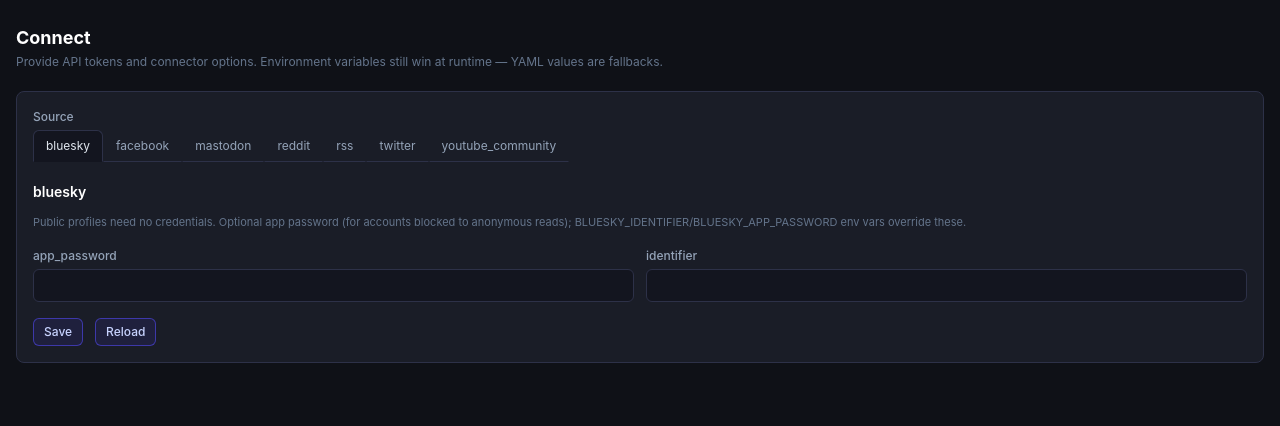
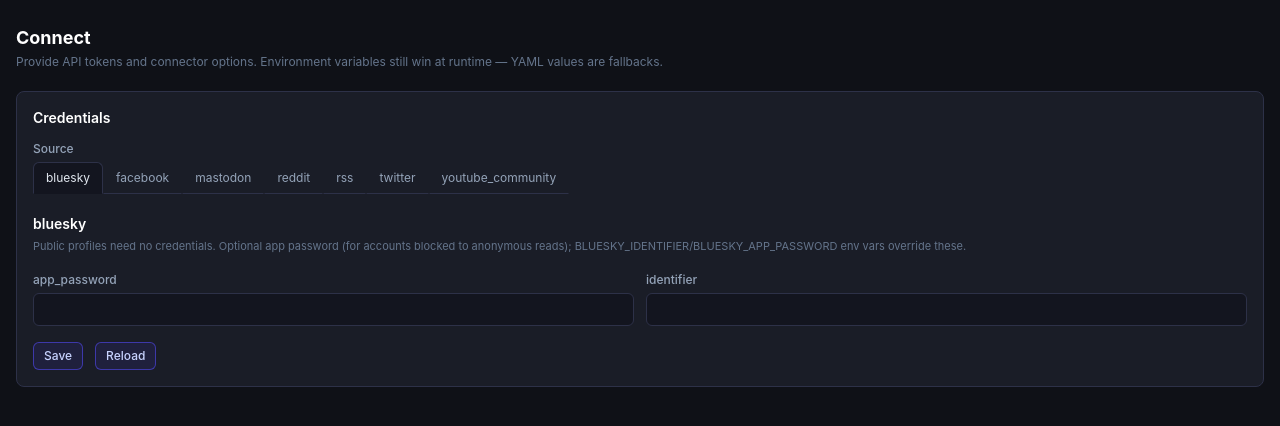
Before and after one commit to StuartJAtkinson/socialMediaArchiver, a Flask app: page /connect in a window 1280 px wide. Shown: the part 49-475 px from the top of the page. Run offline with Flask 3, Linux system fonts and the light colour scheme; some libraries are stand-ins or nearby versions.

Commit message:
style(ui): open Connect's panel with a Credentials heading like Storage's
The per-source title under the tabs drops to an h3, so both one-of-N
selector panels run heading -> label -> tabs -> form.

Co-Authored-By: Claude Opus 5.5 <noreply@anthropic.com>

```diff
--- a/templates/stages/connect.html
+++ b/templates/stages/connect.html
@@ -20,6 +20,7 @@
 
     <!-- Source tabs: inside the panel under a field label, same as Storage's backend selector. -->
     <div class="panel p-4">
+      <h2 class="panel-title">Credentials</h2>
       <label class="field-label">Source</label>
       <div class="source-tabs flex flex-wrap mb-5">
         <template x-for="s in sources" :key="s">
@@ -30,7 +31,7 @@
       </div>
       <template x-if="active && draft[active]">
         <div>
-          <h2 class="panel-title" x-text="active"></h2>
+          <h3 class="text-sm font-semibold text-heading mb-1" x-text="active"></h3>
           <p class="field-hint mb-4" x-text="hint(active)"></p>
           <div class="grid grid-cols-1 md:grid-cols-2 gap-3">
             <template x-for="(value, key) in draft[active]" :key="key">
```
